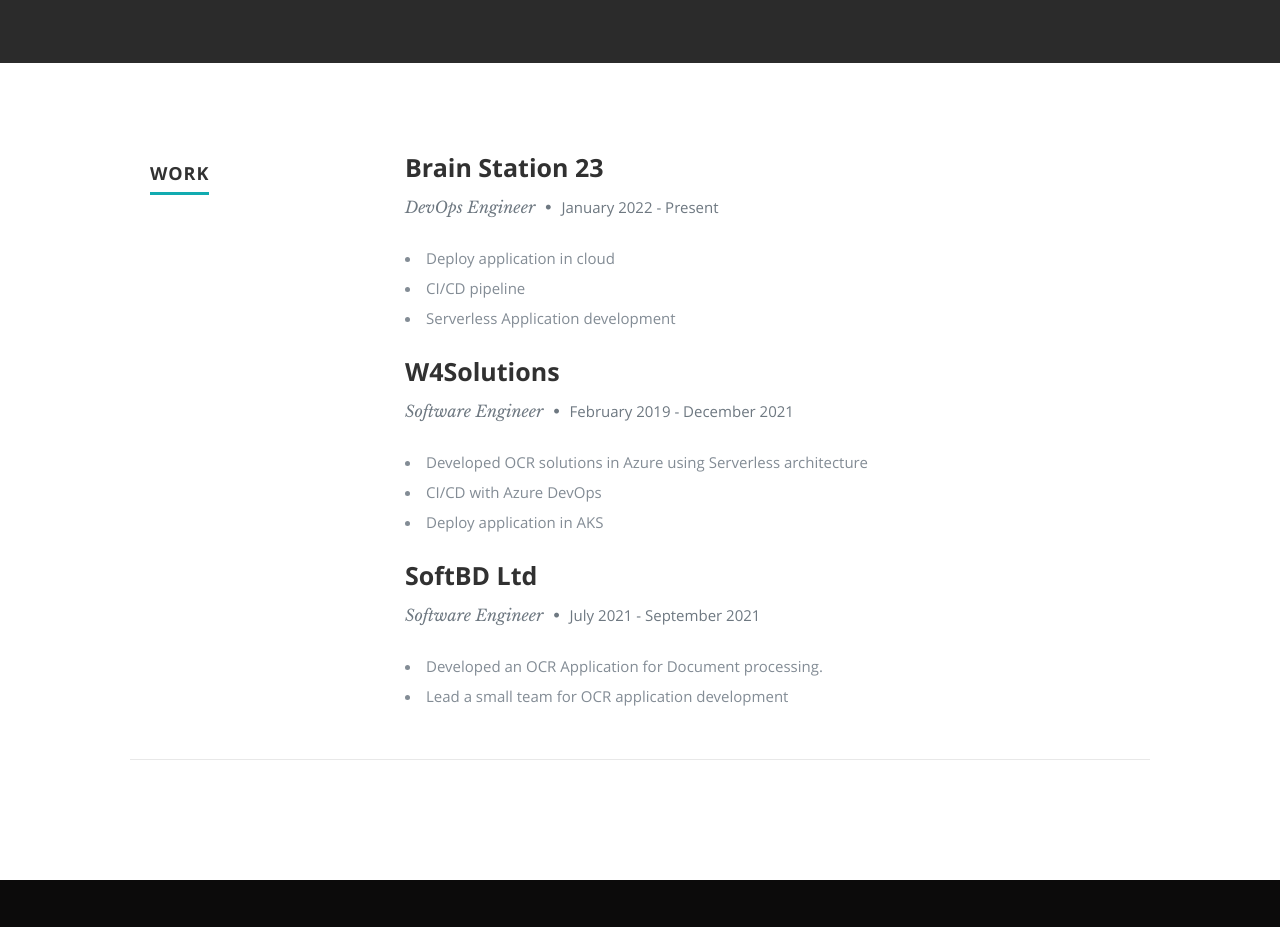
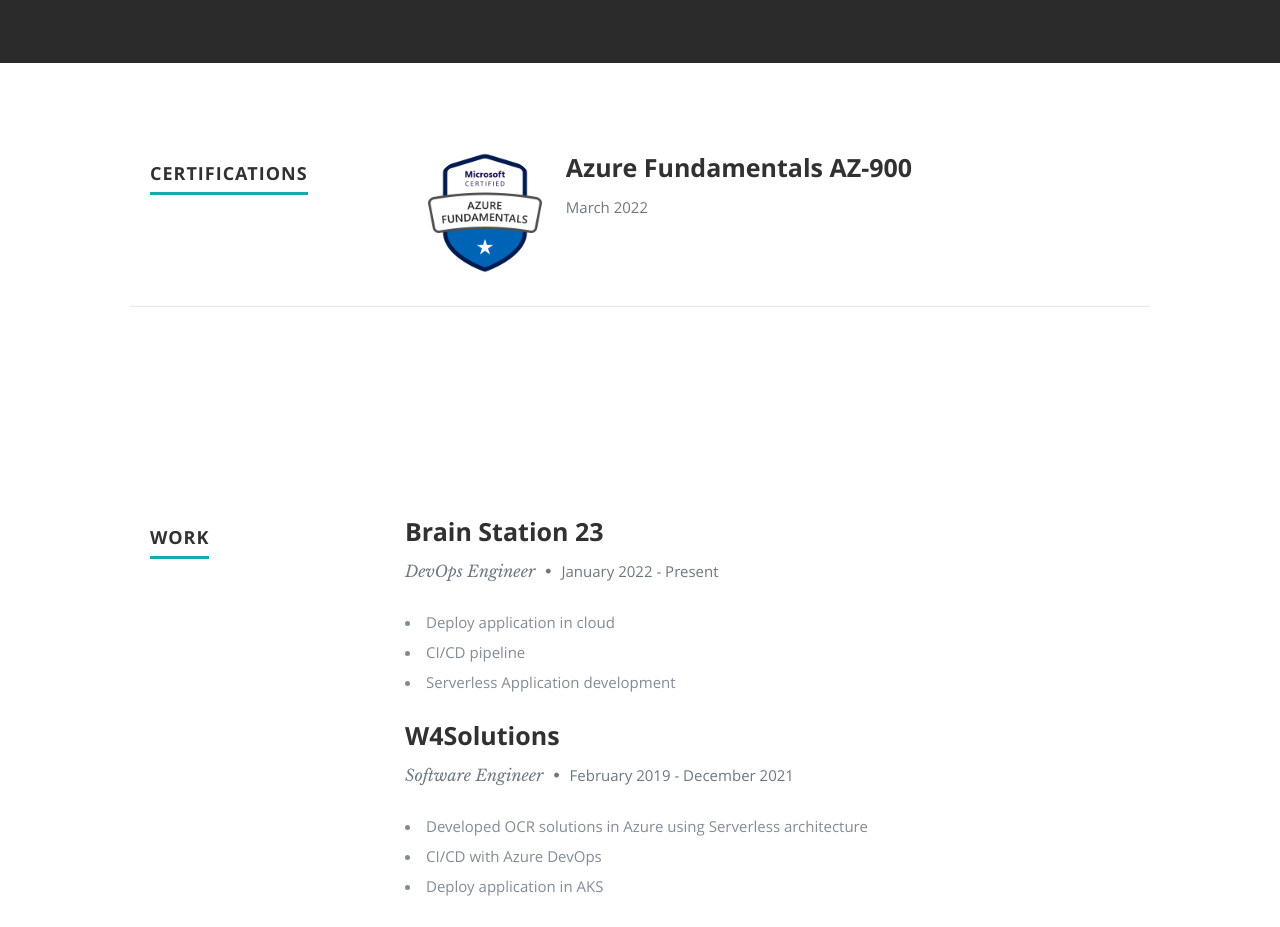
Before and after one commit to mehedi02/azure-resume, a plain HTML site: page frontend/index.html in a window 1280 px wide. Shown: the part 1241-2168 px from the top of the page. Drawn offline with nearby package versions, Linux system fonts and the light colour scheme; no server answers.

Commit message:
add az-900 certification

```diff
--- a/frontend/css/layout.css
+++ b/frontend/css/layout.css
@@ -234,6 +234,69 @@ ul#nav li.current a { color: #F06000; }
 #about .download .button i {
    margin-right: 15px;
    font-size: 20px;
+}
+
+/* ------------------------------------------------------------------ */
+/* Certification
+/* ------------------------------------------------------------------ */
+
+#cert {
+   background: #fff;
+   padding-top: 90px;
+   padding-bottom: 72px;
+   overflow: hidden;
+}
+
+#cert a, #cert a:visited  { color: #11ABB0; }
+#cert a:hover, #cert a:focus { color: #313131; }
+
+#cert h1 {
+   font: 18px/24px 'opensans-bold', sans-serif;
+   text-transform: uppercase;
+   letter-spacing: 1px;
+}
+#cert h1 span {
+   border-bottom: 3px solid #11ABB0;
+   padding-bottom: 6px;
+}
+#cert h3 {
+   font: 25px/30px 'opensans-bold', sans-serif;
+}
+
+#cert .header-col { padding-top: 9px; }
+#cert .main-col { padding-right: 10%; }
+
+.education, .work {
+   margin-bottom: 48px;
+   padding-bottom: 24px;
+   border-bottom: 1px solid #E8E8E8;
+}
+#cert .info {
+   font: 16px/24px 'librebaskerville-italic', serif;
+   color: #6E7881;
+   margin-bottom: 18px;
+   margin-top: 9px;
+}
+#cert .info span {
+   margin-right: 5px;
+   margin-left: 5px;
+}
+#cert .date {
+   font: 15px/24px 'opensans-regular', sans-serif;
+   margin-top: 6px;
+}
+
+#cert .az-900-pic {
+   /* position: relative;
+   width: 120px;
+   height: 120px;
+   border-radius: 100%; */
+   position: relative;
+   width: 120px;
+   height: 120px;
+   border-radius: 50%;
+   object-fit: cover;
+   object-position: center;
 }
 
 
--- a/frontend/index.html
+++ b/frontend/index.html
@@ -48,6 +48,7 @@
          <ul id="nav" class="nav">
             <li class="current"><a class="smoothscroll" href="#home">Home</a></li>
             <li><a class="smoothscroll" href="#about">About</a></li>
+            <li><a class="smoothscroll" href="#cert">Certifications</a></li>
 	         <li><a class="smoothscroll" href="#resume">Experience</a></li>
             <li><a class="smoothscroll" href="#projects">Projects</a></li>
             <li><a class="smoothscroll" href="#skills">Skills</a></li>
@@ -105,6 +106,31 @@
    </section> <!-- About Section End-->
 
 
+   <!--Certification Section-->
+   <section id="cert">
+      <div class="row education">
+
+         <div class="three columns header-col">
+            <h1><span>Certifications</span></h1>
+         </div>
+
+         <div class="nine columns main-col">
+
+            <div class="row item">
+
+               <div class="twelve columns">
+                  <div class="three columns">
+
+                     <img class="az-900-pic"  src="images/AZ-900.png" alt="" />
+
+                  </div>
+                  <h3>Azure Fundamentals AZ-900</h3>
+                  <p class="info"><em class="date">March 2022</em></p>
+
+               </div>
+
+            </div> <!-- item end -->
+   </section>
    <!-- Resume Section
    ================================================== -->
    <section id="resume">
@@ -172,6 +198,7 @@
 
       </div> <!-- End Work -->
    </section>
+
 
    <section id="projects">
       <!-- Projects
```
Also changed, not shown: frontend/images/AZ-900.png (added).
